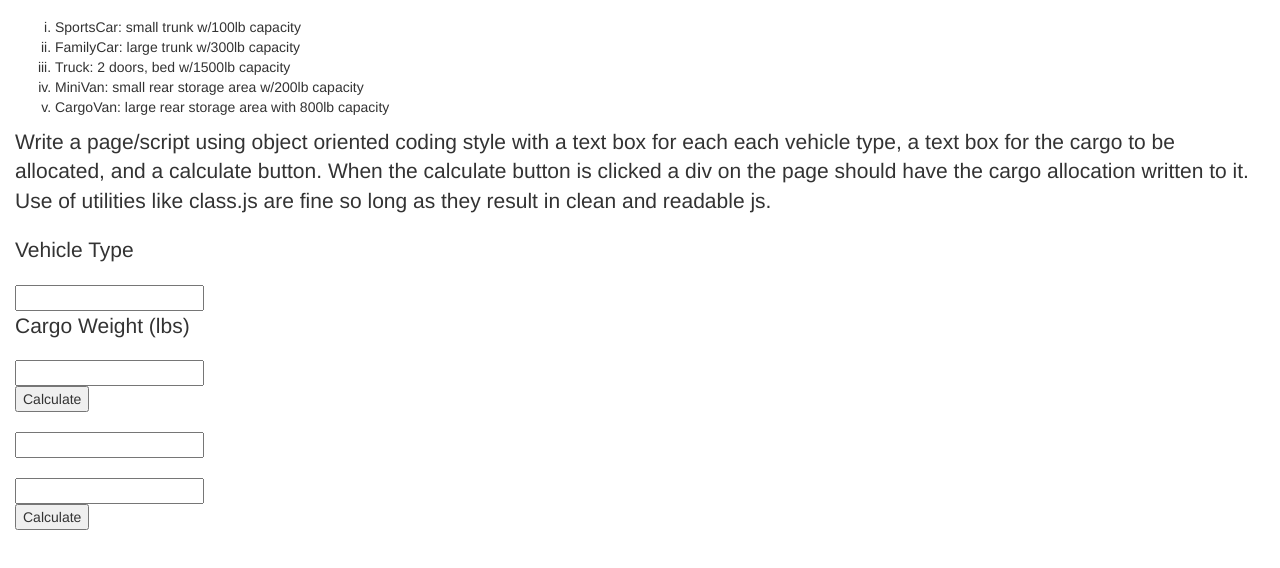
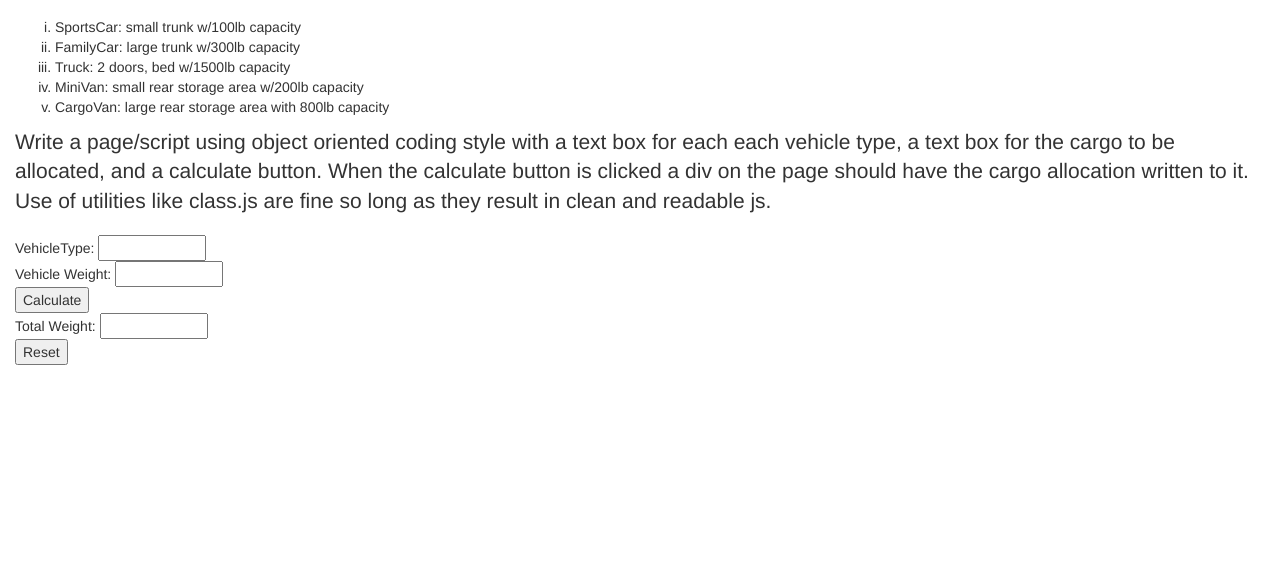
Before and after one commit to StephenJayYoung/CodeQuiz, a website: page Problem4.html in a window 1280 px wide. Shown: the part 194-762 px from the top of the page. Drawn offline with Linux system fonts and the light colour scheme.

Commit message:
started working on problem 4

```diff
--- a/Problem4.html
+++ b/Problem4.html
@@ -66,30 +66,27 @@
 						</p>
 					</div>
 
-<div class ="row-fluid">
-  <div class="span4">
-    <div class="caption-full">
-      <p class="lead"> Vehicle Type</p>
-    <input type="text" id="num1" name="num1" />
-      <p class="lead">Cargo Weight (lbs)</p>
-<input type="text" id="num1" name="num1" />
-<br>
-<input type="button" value="Calculate" onclick="calc()" />
-<br>
-<br>
-</div>
-</div>
-</div>
+<form name="form">
+VehicleType: <input type="text" name="carType" size="10"><br />
+Vehicle Weight: <input type="text" name="weight" size="10"><br />
+<input type="button" value="Calculate" onClick="calculateWeight()"><br />
+Total Weight: <input type="text" name="lbs" size="10"><br />
+<!-- This Means: <input type="text" name="meaning" size="25"><br /> -->
+<input type="reset" value="Reset" />
+</form>
 
-<input type="text" id="op" name="op" />
-<br>
-<br>
-<input type="text" id="num2" name="num2" />
-<br>
-<input type="button" value="Calculate" onclick="calc()" />
-
-
-
+<script>
+<!--
+function calculateWeight() {
+var weight = document.form.weight.value
+document.form.lbs.value = finalWeight
+}
+else{
+alert("Please Fill in everything correctly")
+}
+}
+//-->
+</script>
 
 </div>
 </body>
```
